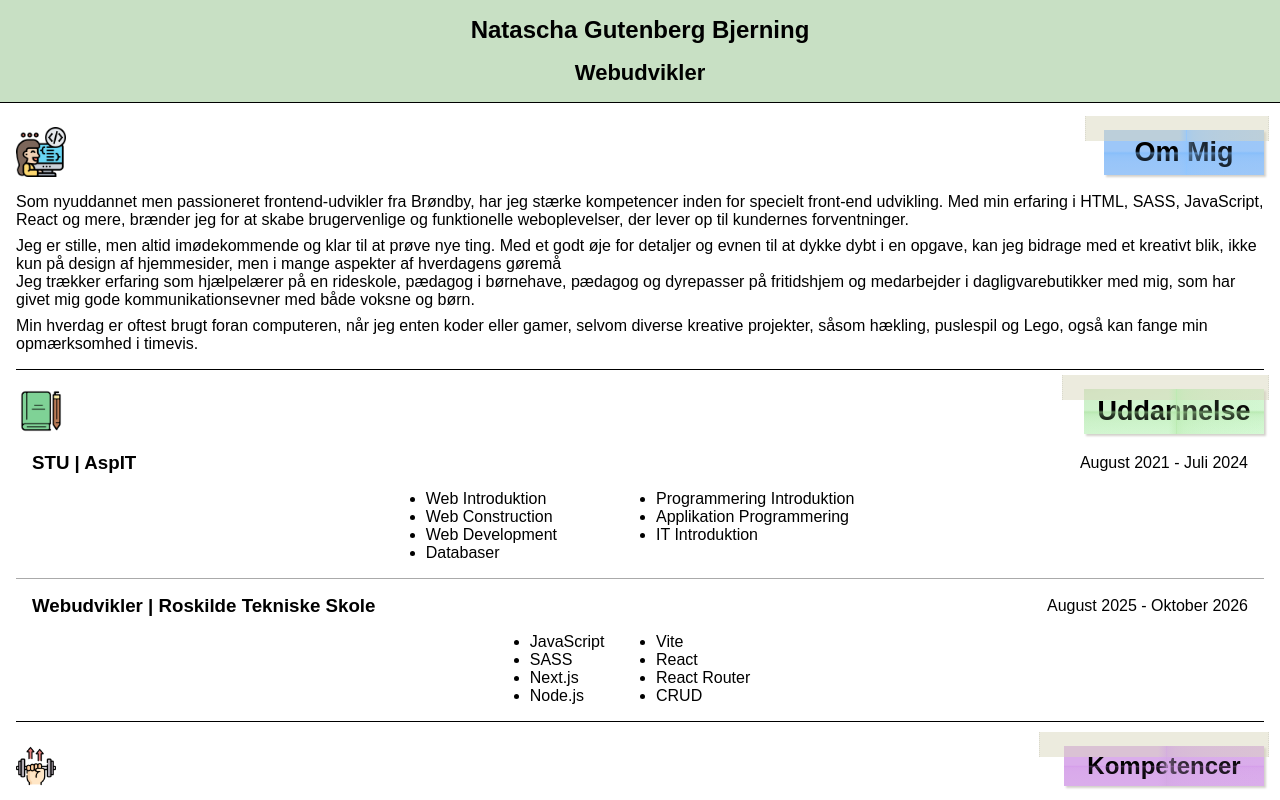
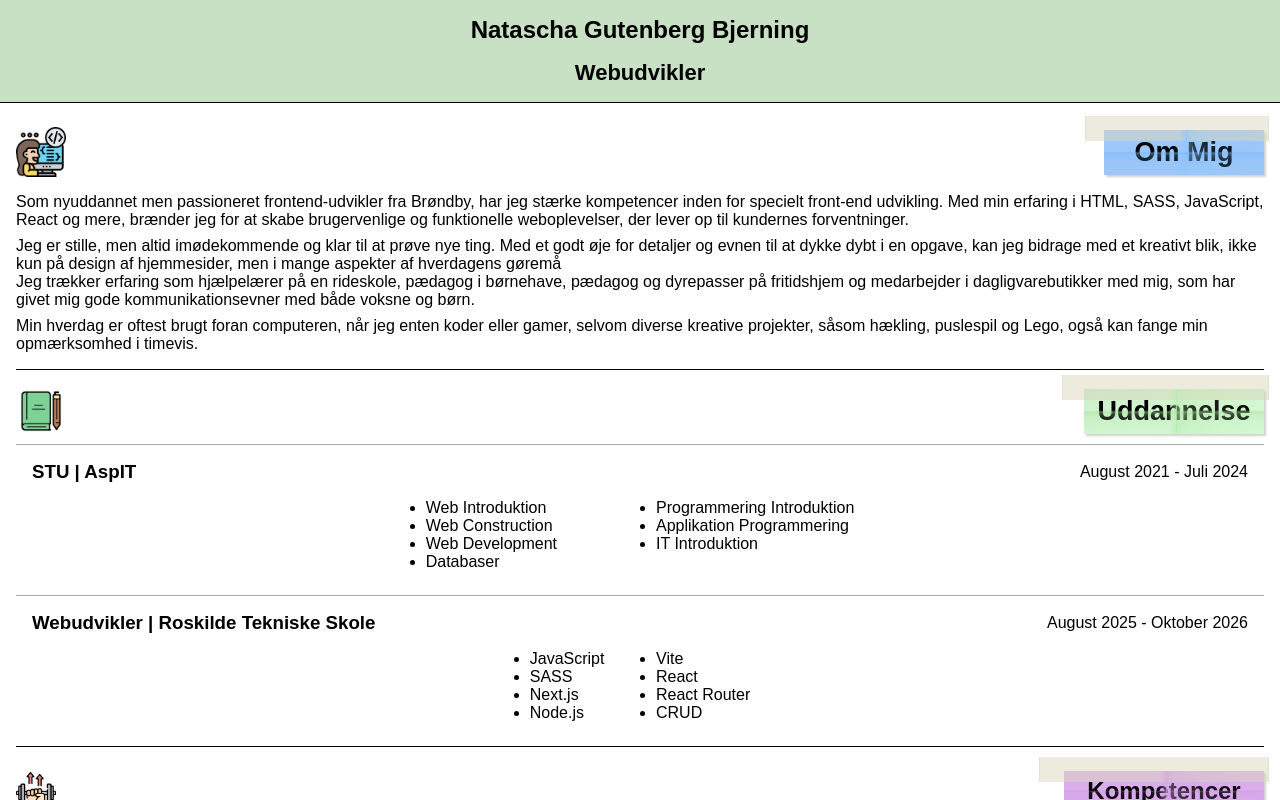
Before and after one commit to NataschaBGB/cv, a Next.js app: page / in a window 1280 px wide. Shown: the top 800 px of the page. Built offline with nearby package versions, Linux system fonts and the light colour scheme.

Commit message:
fix: edited text

```diff
--- a/components/educations/educations.sass
+++ b/components/educations/educations.sass
@@ -19,11 +19,10 @@
         .paper::after
             background: linear-gradient(rgba(255, 255, 255, 0), 51%, #a4df98, 52%, rgba(255, 255, 255, 0)), linear-gradient(to right, rgba(255, 255, 255, 0), 51%, #baebb0, 52%, rgba(255, 255, 255, 0))
 
-    &__education:last-of-type
-        border-bottom: none
     &__education
+        margin: 0.5rem 0
         padding: 1rem 1rem 0
-        border-bottom: 1px solid #aaaaaa
+        border-top: 1px solid #aaaaaa
 
     &__list
         display: flex
```
Also changed, not shown: components/educations/index.jsx (+0 -44 lines).
